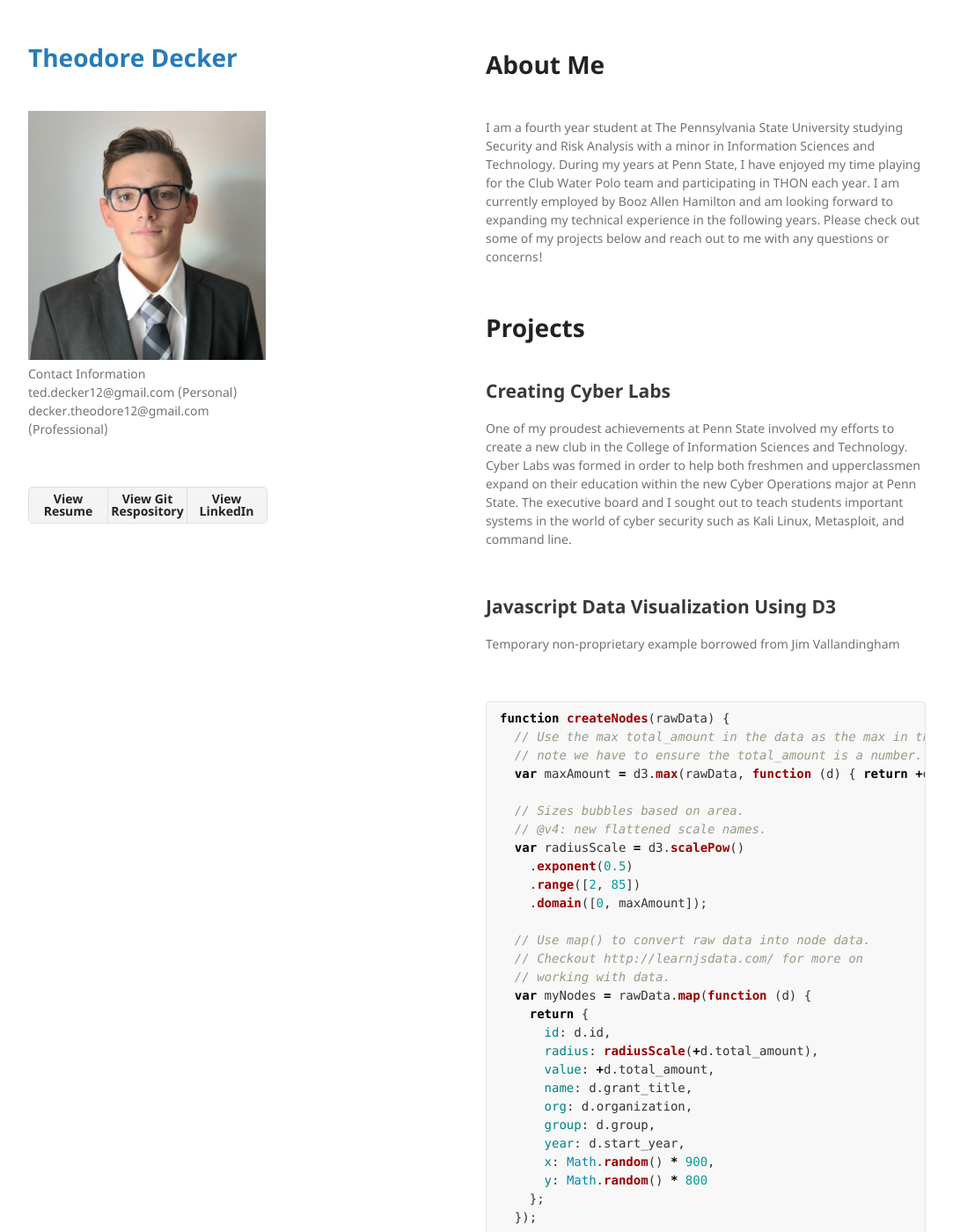
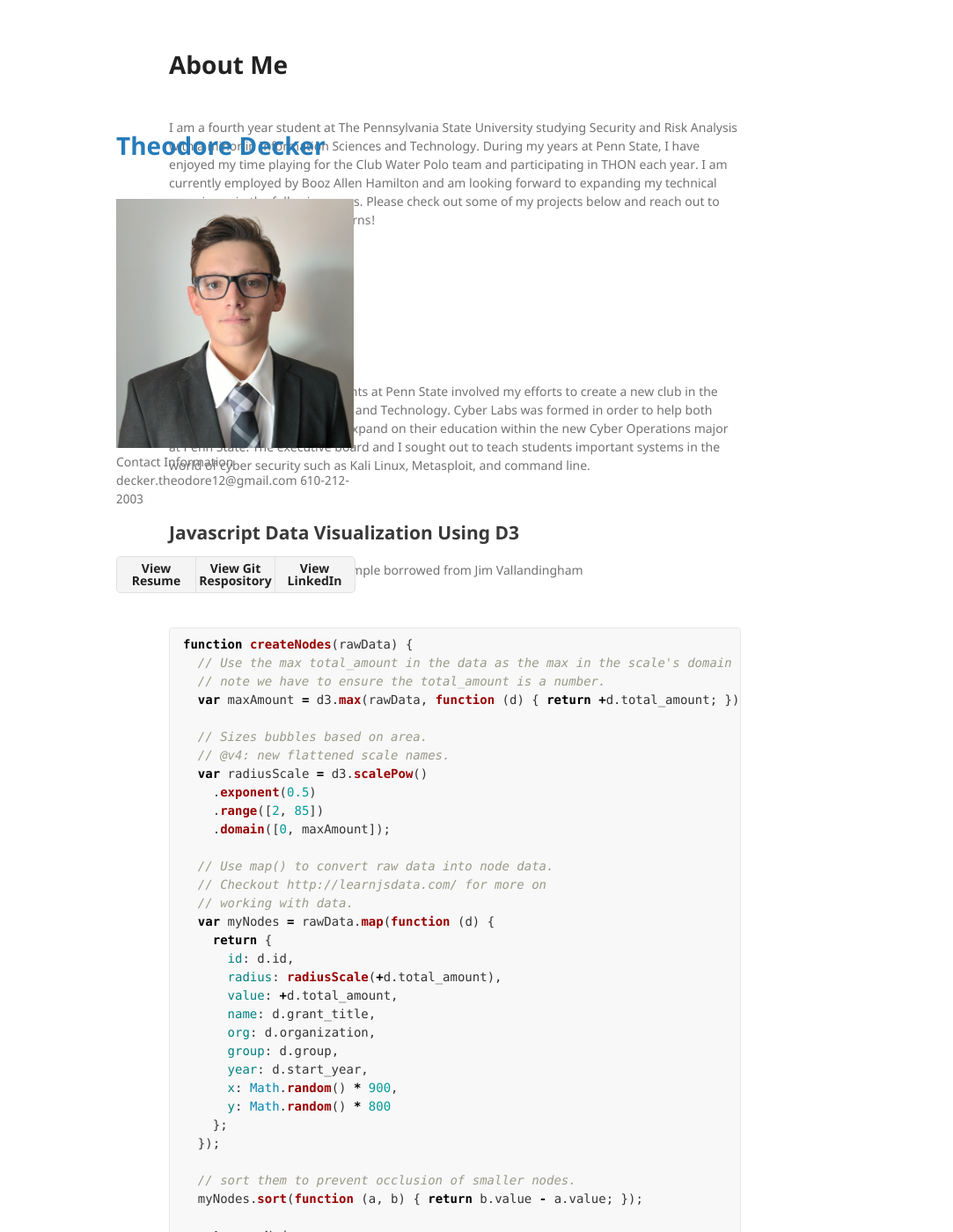
Before and after one commit to theodore-decker/theodore-decker.github.io, a Jekyll site: the page built from index.md, in a window 1280 px wide and 1400 px high. Shown: the whole window at 88% size, without its empty margins (18-1101 px from the left). Built offline with Jekyll 4.4.1, drawn with Linux system fonts in a browser that asks for light colours; our own code applies the rules of GitHub Pages for plain Markdown files.

Commit message:
Css and Header update

```diff
--- a/_config.yml
+++ b/_config.yml
@@ -1,6 +1,6 @@
 title: Theodore Decker
 logo: /assets/img/ted.png
 
-description: Contact Information ted.decker12@gmail.com (Personal) decker.theodore12@gmail.com (Professional)
+description: Contact Information decker.theodore12@gmail.com 610-212-2003
 show_downloads: true
 theme: jekyll-theme-minimal
--- a/_sass/jekyll-theme-minimal.scss
+++ b/_sass/jekyll-theme-minimal.scss
@@ -109,8 +109,8 @@ img {
 header {
   width:270px;
   position: fixed;
-  left: 50px;
-  top: 50px;
+  left: 150px;
+  top: 150px;
   -webkit-font-smoothing:subpixel-antialiased;
 }
 
@@ -175,8 +175,8 @@ strong {
 }
 
 section {
-  width:500px;
-  float:right;
+  width:650px;
+  left: 250px;
   padding-bottom:50px;
 }
 
```
